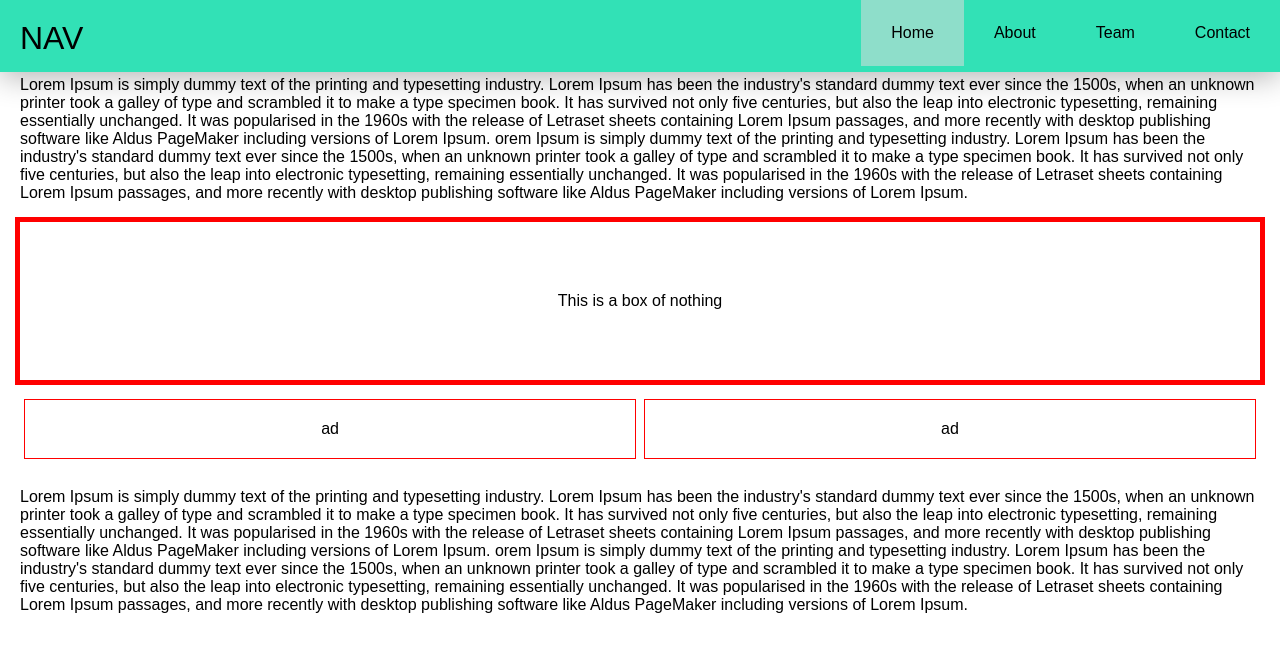
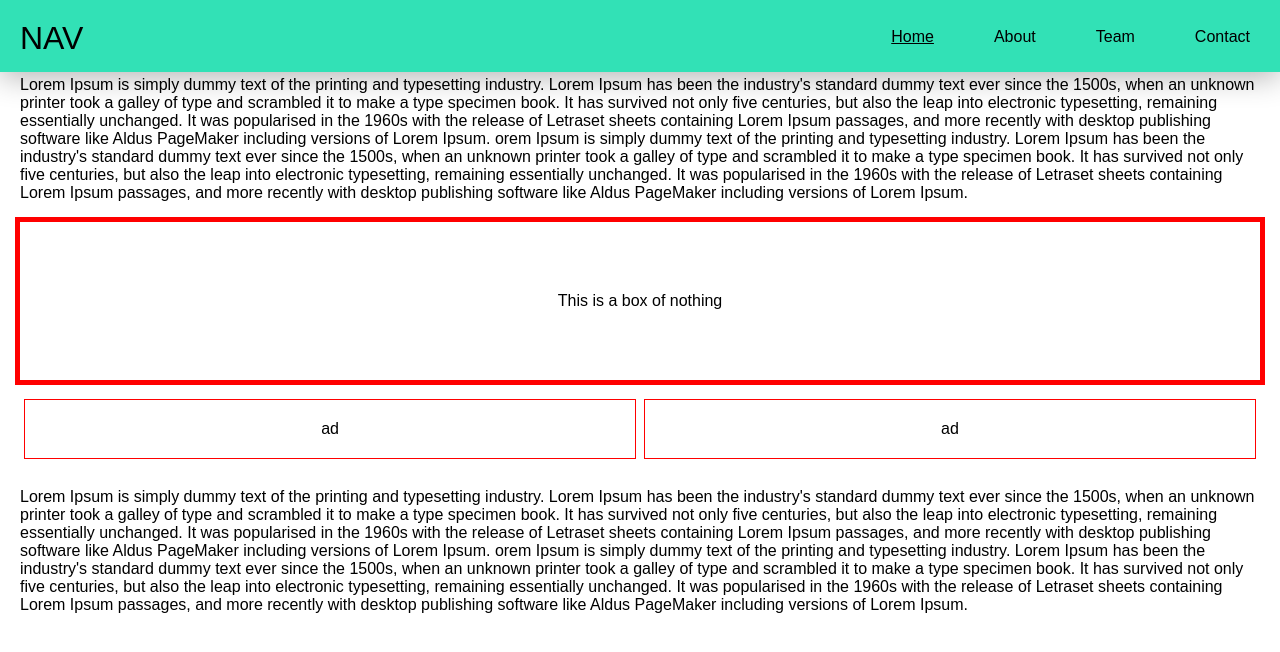
Before and after one commit to joshii04/jsPlaying, a plain HTML site: page cssCourses/modifiedNumber1/index.html in a window 1280 px wide. In both pictures the pointer is over the link "Home". Drawn offline with Linux system fonts and the light colour scheme.

Commit message:
save
save

```diff
--- a/cssCourses/modifiedNumber1/css/styles.css
+++ b/cssCourses/modifiedNumber1/css/styles.css
@@ -23,6 +23,8 @@ header ul{
     padding: 0;
     list-style: none;
     overflow: hidden;
+    margin-top: 4px;
+
     /* background-color: rgba(73,66,204,.3); */
 }
 
@@ -31,10 +33,12 @@ header ul a{
     text-align: center;
     padding: 20px;
     text-decoration: none;
+
 }
 
 header ul a:hover{
-    background-color: #dddddd8a;
+    /* background-color: #dddddd8a; */
+    /* text-decoration: underline; */
 }
 
 header .logo{
@@ -132,6 +136,10 @@ header .menu-btn:checked ~ .menu-icon .nav-icon:after{
     header .menu-icon{
         display: none;
     }
+    header ul a:hover{
+        /* background-color: #dddddd8a; */
+        text-decoration: underline;
+    }
 
 }
 
```
